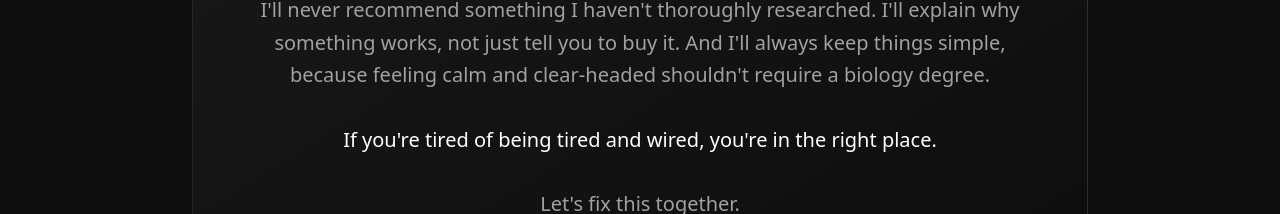
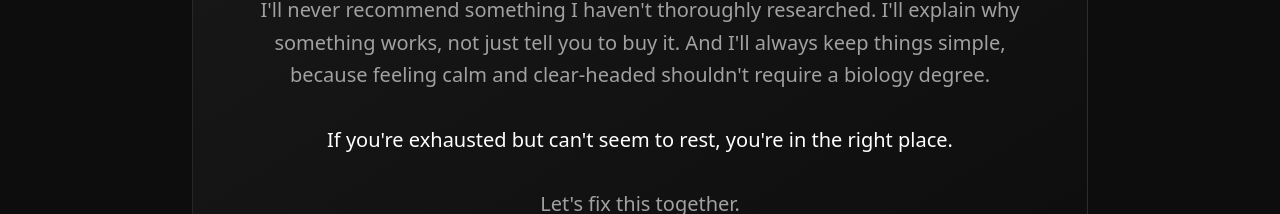
Before and after one commit to FormiloStudios/calmclarity_stitch, a Next.js app: page /story in a window 1280 px wide. Shown: the part 2720-2934 px from the top of the page. Built offline with nearby package versions, Linux system fonts and the light colour scheme; a web font is replaced by a local one.

Commit message:
Update promise text on the About page

```diff
--- a/src/components/StoryContent.tsx
+++ b/src/components/StoryContent.tsx
@@ -117,8 +117,8 @@ export function StoryContent() {
                         and clear-headed shouldn&#39;t require a biology degree.
                     </p>
                     <p className="text-white font-normal">
-                        If you&#39;re tired of being tired and wired, you&#39;re in the right
-                        place.
+                        If you&#39;re exhausted but can&#39;t seem to rest, you&#39;re in the
+                        right place.
                     </p>
                     <p>Let&#39;s fix this together.</p>
                     <div className="pt-12">
```
